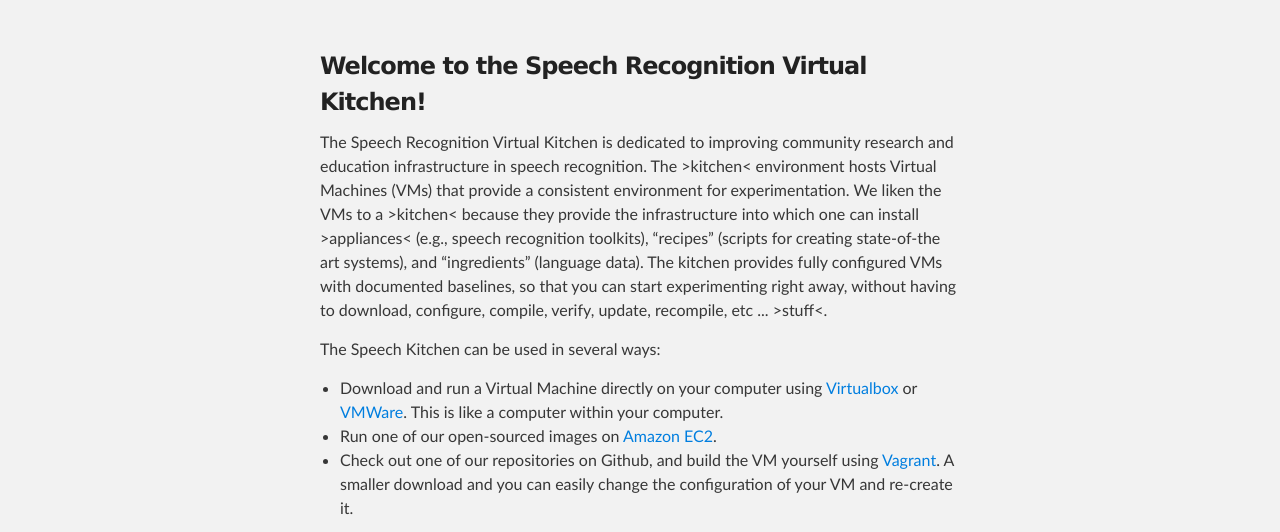
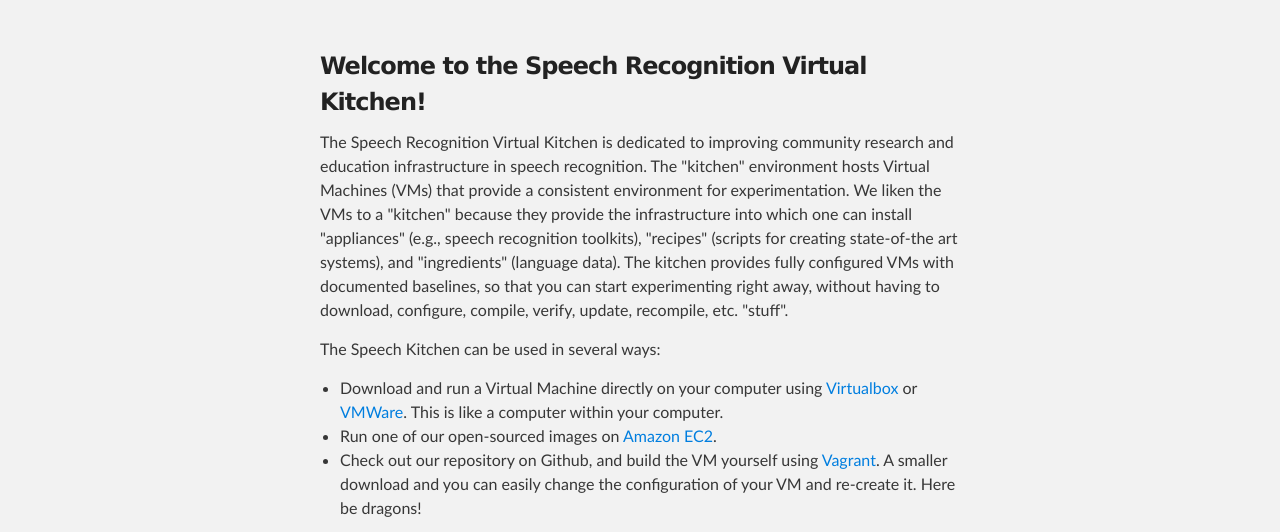
Before and after one commit to srvk/srvk.github.io, a plain HTML site: page index.html in a window 1280 px wide. Shown: the part 212-744 px from the top of the page. Drawn offline with Linux system fonts and the light colour scheme.

Commit message:
Replace master branch with page content via GitHub

```diff
--- a/index.html
+++ b/index.html
@@ -30,14 +30,14 @@
         <h3>
 <a id="welcome-to-the-speech-recognition-virtual-kitchen" class="anchor" href="#welcome-to-the-speech-recognition-virtual-kitchen" aria-hidden="true"><span class="octicon octicon-link"></span></a>Welcome to the Speech Recognition Virtual Kitchen!</h3>
 
-<p>The Speech Recognition Virtual Kitchen is dedicated to improving community research and education infrastructure in speech recognition. The &gt;kitchen&lt; environment hosts Virtual Machines (VMs) that provide a consistent environment for experimentation. We liken the VMs to a &gt;kitchen&lt; because they provide the infrastructure into which one can install &gt;appliances&lt; (e.g., speech recognition toolkits), “recipes” (scripts for creating state-of-the art systems), and “ingredients” (language data). The kitchen provides fully configured VMs with documented baselines, so that you can start experimenting right away, without having to download, configure, compile, verify, update, recompile, etc ... &gt;stuff&lt;.</p>
+<p>The Speech Recognition Virtual Kitchen is dedicated to improving community research and education infrastructure in speech recognition. The "kitchen" environment hosts Virtual Machines (VMs) that provide a consistent environment for experimentation. We liken the VMs to a "kitchen" because they provide the infrastructure into which one can install "appliances" (e.g., speech recognition toolkits), "recipes" (scripts for creating state-of-the art systems), and "ingredients" (language data). The kitchen provides fully configured VMs with documented baselines, so that you can start experimenting right away, without having to download, configure, compile, verify, update, recompile, etc. "stuff".</p>
 
 <p>The Speech Kitchen can be used in several ways:</p>
 
 <ul>
 <li>Download and run a Virtual Machine directly on your computer using <a href="https://www.virtualbox.org">Virtualbox</a> or <a href="http://www.vmware.com">VMWare</a>. This is like a computer within your computer.</li>
 <li>Run one of our open-sourced images on <a href="https://us-west-1.console.aws.amazon.com/ec2/v2/home?region=us-west-1#Images:visibility=public-images;search=speech%20recognition;sort=name">Amazon EC2</a>.</li>
-<li>Check out one of our repositories on Github, and build the VM yourself using <a href="https://www.vagrantup.com">Vagrant</a>. A smaller download and you can easily change the configuration of your VM and re-create it.</li>
+<li>Check out our repository on Github, and build the VM yourself using <a href="https://www.vagrantup.com">Vagrant</a>. A smaller download and you can easily change the configuration of your VM and re-create it. Here be dragons!</li>
 </ul>
 
 <p>If you have something that you would like to <strong>contribute and share with others</strong> - please <a href="http://speechkitchen.org/?page_id=150#emailJumpBookmark">drop us a line</a>! We'll be happy to re-distribute (in fact, we do not have resources to develop a lot of stuff ourselves).</p>
```
Also changed, not shown: params.json (+1 -1 lines).
